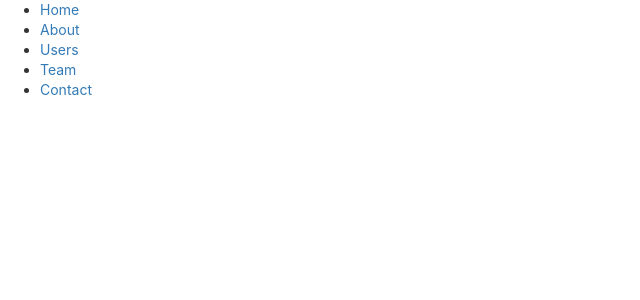
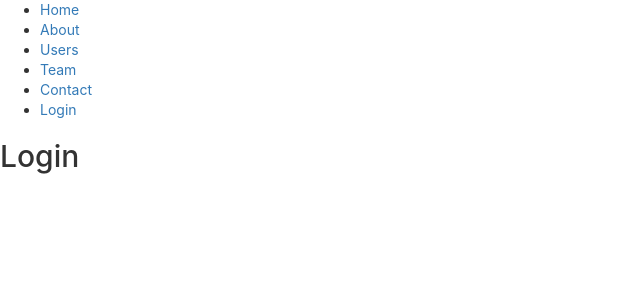
Before and after one commit to thanissaro/c60-haydel-biel, a React (Create React App) app in the folder react-client/: page /login in a window 1280 px wide. Shown: the top 300 px of the page, without its empty margins (0-640 px from the left). Built offline with nearby package versions, Linux system fonts and the light colour scheme.

Commit message:
added login

```diff
--- a/react-client/src/App.js
+++ b/react-client/src/App.js
@@ -6,6 +6,7 @@ const About = () => <h2>About</h2>;
 const Users = () => <h2>Users</h2>;
 const Team = () => <h2>Team</h2>;
 const Contact = () => <h2>Contact</h2>
+const Login = () => <h2>Login</h2>
 
 const AppRouter = () => (
   <Router>
@@ -27,6 +28,9 @@ const AppRouter = () => (
           <li>
             <Link to="/contact/">Contact</Link>
           </li>
+          <li>
+            <Link to="/login/">Login</Link>
+          </li>
         </ul>
       </nav>
 
@@ -35,6 +39,7 @@ const AppRouter = () => (
       <Route path="/users/" component={Users} />
       <Route path="/team/" component={Team} />
       <Route path="/contact/" component={Contact} />
+      <Route path="/login/" component={Login} />
     </div>
   </Router>
 );
```
